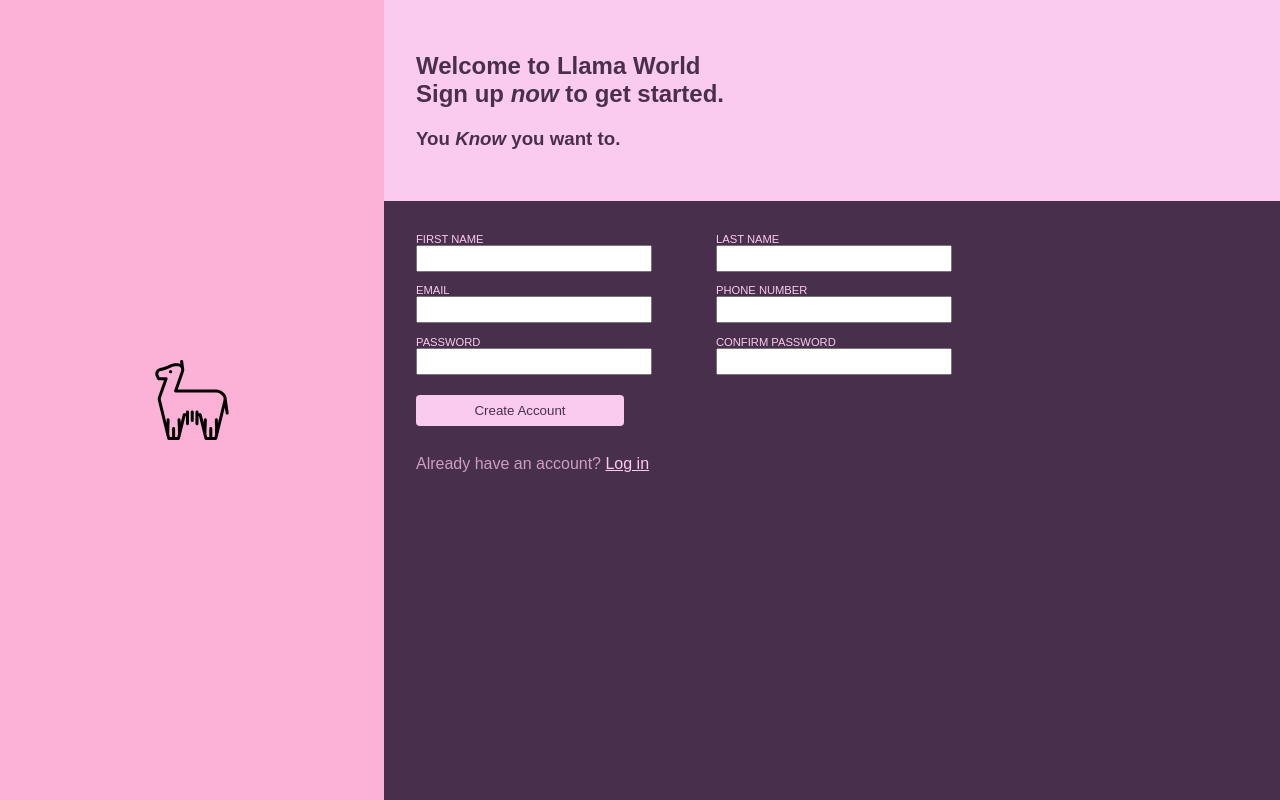
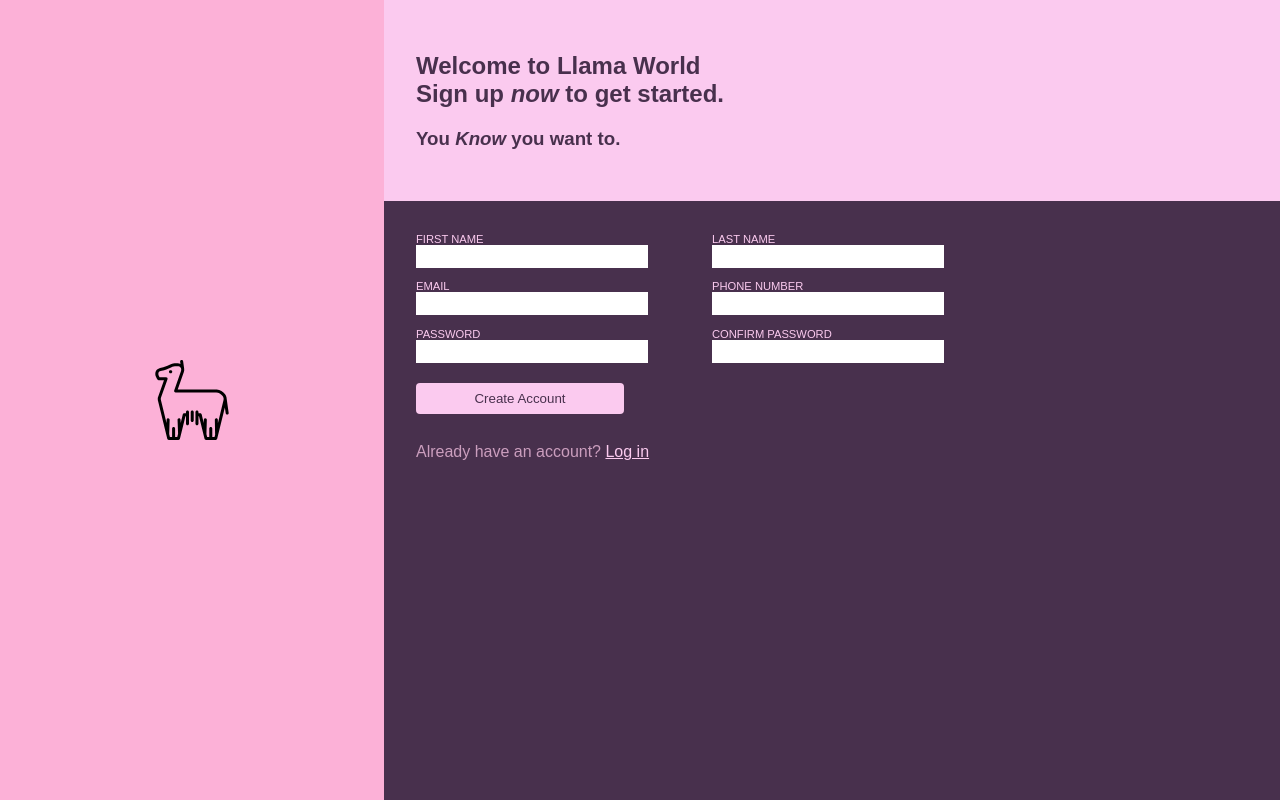
Before and after one commit to Sulaymancodes/signup, a plain HTML site: page index.html in a window 1280 px wide. Drawn offline with Linux system fonts and the light colour scheme.

Commit message:
Added Focus None to Remove Borders On Input Fields

```diff
--- a/index.html
+++ b/index.html
@@ -22,19 +22,19 @@
                 <div class="form-inputs">
                     <div class="form-input-one">
                         <label for="fname">FIRST NAME</label>
-                        <input type="text" id="fname" name="firstname" required>
+                        <input type="text" id="fname" name="firstname" minlength="2" maxlength="20" required>
                         <label for="email">EMAIL</label>
                         <input type="email" id="email" name="email" required>
                         <label for="password">PASSWORD</label>
-                        <input type="password" id="password" name="password" required>
+                        <input type="password" id="password" name="password" minlength="8" maxlength="20" required>
                     </div>
                     <div class="form-input-two">
                         <label for="lname">LAST NAME</label>
-                        <input type="text" id="lname" name="lastname" required>
+                        <input type="text" id="lname" name="lastname" minlength="2" maxlength="20" required>
                         <label for="phone-number">PHONE NUMBER</label>
                         <input type="tel" id="phone-number" name="phonenumber" required>
                         <label for="password">CONFIRM PASSWORD</label>
-                        <input type="password" id="password" name="confirm-password" required>
+                        <input type="password" id="password" name="confirm-password" minlength="8" maxlength="20" required>
                     </div>
                 </div>
                 <div class="submit-button-container">
--- a/style.css
+++ b/style.css
@@ -66,6 +66,11 @@ input{
     padding: 4px 12px;
     width: 13rem;
     margin-bottom: .8rem;
+    border: none;
+}
+
+input:focus {
+    outline: none;
 }
 #submit-button{
     padding: .6em .8em;
```
